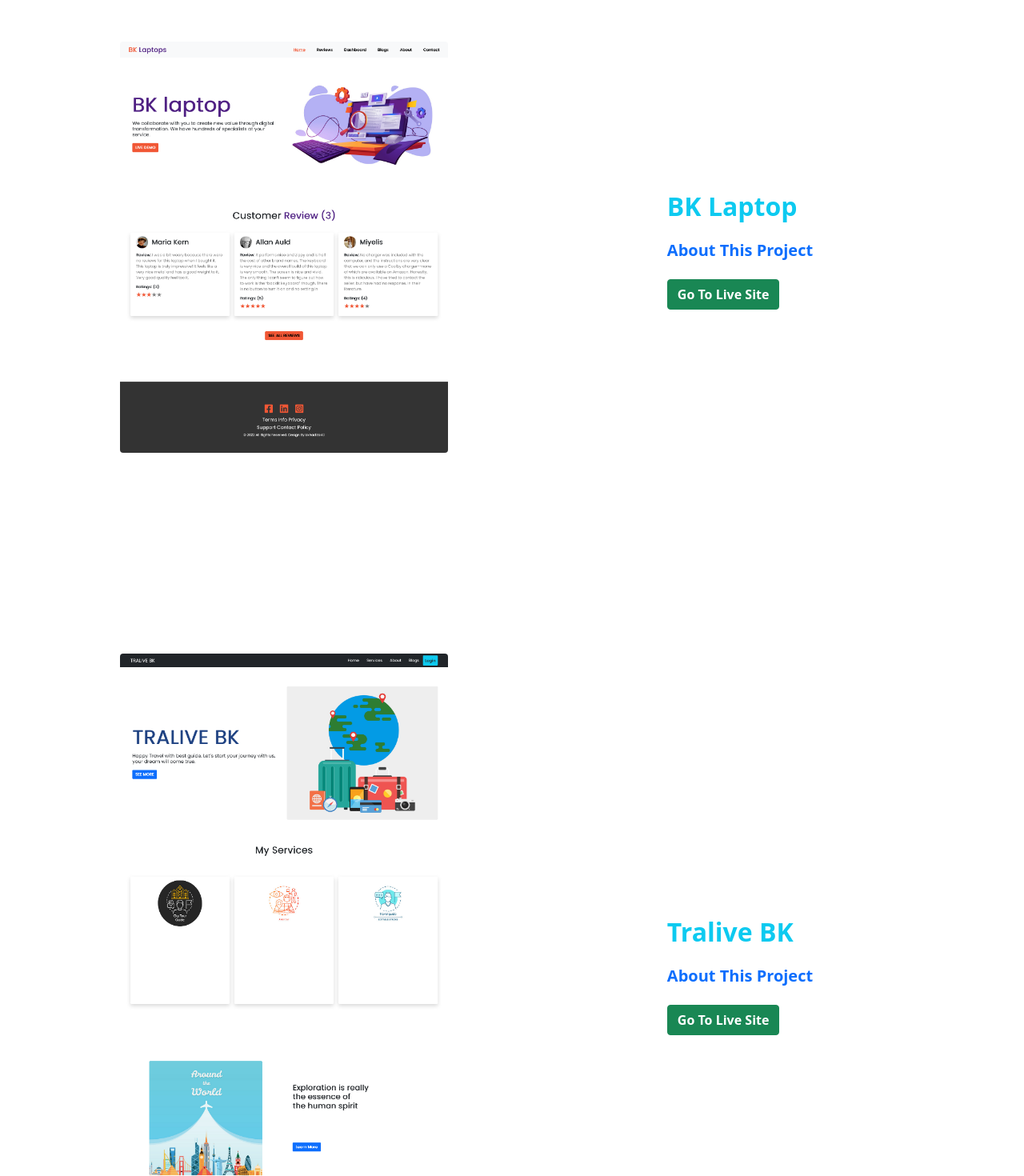
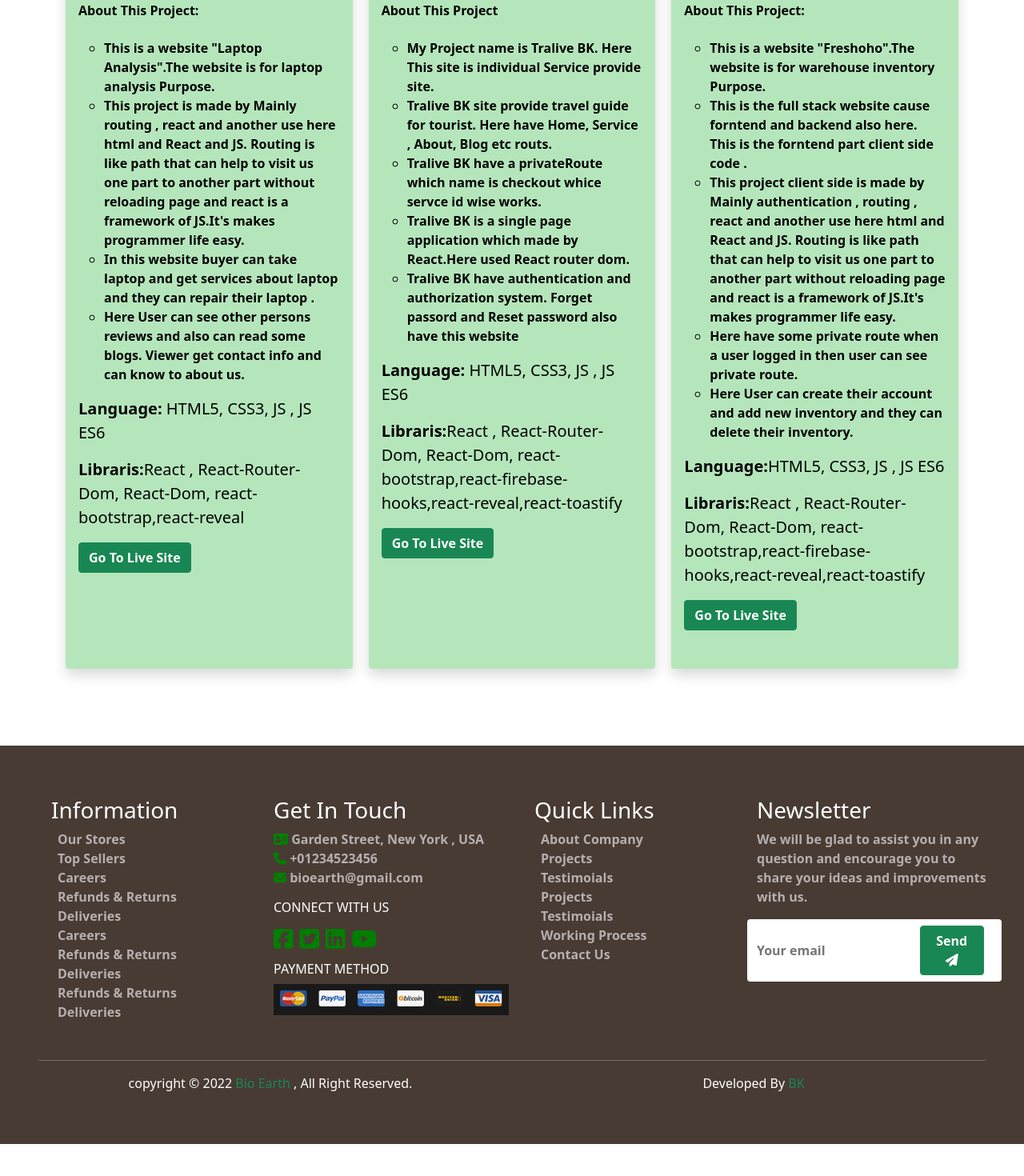
Before and after one commit to khadiza21/-manufacturer-website-client-as-12, a React (Create React App) app: page /developerimg in a window 1280 px wide. Shown: the part 300-1770 px from the top of the page at 80% size. After the commit the page ends 1730 px from the top, so only its background shows below. Built offline with nearby package versions, Linux system fonts and the light colour scheme; no server answers.

Commit message:
more pages add

```diff
--- /dev/null
+++ b/src/components/pages/BkPortfolio/Projects.css
@@ -0,0 +1,25 @@
+.projects-container {
+    display: grid;
+    grid-template-columns: repeat(3, 1fr);
+    gap: 20px;
+  }
+  .projects-info {
+    background-color: #98dda1b7;
+    color: #000000;
+  }
+
+  @media screen and (max-width: 1100px) {
+    .projects-container {
+      grid-template-columns: repeat(2, 1fr);
+    }
+  }
+  @media screen and (max-width: 700px) {
+    .projects-container {
+      grid-template-columns: repeat(1, 1fr);
+    }
+  }
+  .text li{
+      color :black;
+      list-style:circle;
+      cursor:default;
+  }
--- a/src/components/pages/BkPortfolio/Projects.js
+++ b/src/components/pages/BkPortfolio/Projects.js
@@ -1,40 +1,55 @@
 import React from "react";
-import warehouse from "../../../images/live-site/Freshoho.png";
-import tralive from "../../../images/live-site/Tralive BK.png";
-import laptop from "../../../images/live-site/BK Laptop Analysis.png";
-import { Col, Container, Row } from "react-bootstrap";
+import "./Projects.css";
+// import warehouse from "../../../images/live-site/Freshoho.png";
+// import tralive from "../../../images/live-site/Tralive BK.png";
+// import laptop from "../../../images/live-site/BK Laptop Analysis.png";
 import { Fade } from "react-reveal";
 
 const Projects = () => {
   return (
-    <Container className="container my-5 py-3">
-      <div>
-        <Row>
-          <Col
-            xs={12}
-            md={6}
-            className=" d-flex justify-content-center my-3 align-items-center "
-          >
-            <img className="img-fluid rounded h-75" src={laptop} alt="" />
-          </Col>
-
-          <Col
-            xs={12}
-            md={6}
-            className="d-flex justify-content-center my-3 align-items-center "
-          >
-            <div className="px-4  text-justify">
+    <div className="container projects-container mb-5 pb-5">
+      <div className="shadow rounded p-3 py-5 projects-info">
         <Fade bottom>
-                <h2 className="my-2 text-info fs-2 fw-bold pb-3">BK Laptop</h2>
+          <h2 className="my-2 fs-2 fw-bold pb-3 text-center">BK Laptop</h2>
         </Fade>
         <Fade top>
-                <h5 className="my-2 text-primary fw-bold pb-3 ">
-                  About This Project{" "}
-                </h5>
+          <h6 className="my-2  fw-bold pb-3 ">About This Project: </h6>
         </Fade>
         <Fade bottom>
-                <Fade top></Fade>
-                <Fade bottom></Fade>
+          <Fade top>
+            <ul className="text fw-bold">
+              <li>
+                This is a website "Laptop Analysis".The website is for laptop
+                analysis Purpose.
+              </li>
+              <li>
+                This project is made by Mainly routing , react and another use
+                here html and React and JS. Routing is like path that can help
+                to visit us one part to another part without reloading page and
+                react is a framework of JS.It's makes programmer life easy.
+              </li>
+              <li>
+                In this website buyer can take laptop and get services about
+                laptop and they can repair their laptop .
+              </li>
+              <li>
+                Here User can see other persons reviews and also can read some
+                blogs. Viewer get contact info and can know to about us.
+              </li>
+            </ul>
+          </Fade>
+          <Fade bottom>
+            <p className="fs-5">
+              {" "}
+              <span className="fw-bold">Language:</span>  <span  className="fs-5">HTML5, CSS3, JS , JS
+              ES6</span>
+            </p>
+            <p className="fs-5">
+              <span className="fw-bold">Libraris:</span>
+              <span  className="fs-5">React , React-Router-Dom, React-Dom, react-bootstrap,react-reveal</span>
+
+            </p>
+          </Fade>
         </Fade>
 
         <button className="btn btn-success text-light fw-bold btn-link text-decoration-none">
@@ -48,37 +63,52 @@ const Projects = () => {
           </a>
         </button>
       </div>
-          </Col>
-        </Row>
-      </div>
 
-      <div>
-        <Row>
-          <Col
-            xs={12}
-            md={6}
-            className=" d-flex justify-content-center my-3 align-items-center "
-          >
-            <img className="img-fluid rounded h-75" src={tralive} alt="" />
-          </Col>
-
-          <Col
-            xs={12}
-            md={6}
-            className="d-flex justify-content-center my-3 align-items-center "
-          >
-            <div className="px-4  text-justify">
+      <div className="shadow rounded p-3 py-5 projects-info">
         <Fade bottom>
-                <h2 className="my-2 text-info fs-2 fw-bold pb-3">Tralive BK</h2>
+          <h2 className="my-2  fs-2 fw-bold pb-3 text-center ">Tralive BK</h2>
         </Fade>
         <Fade top>
-                <h5 className="my-2 text-primary fw-bold pb-3 ">
-                  About This Project{" "}
-                </h5>
+          <h6 className="my-2  fw-bold pb-3 ">About This Project </h6>
         </Fade>
         <Fade bottom>
-                <Fade top></Fade>
-                <Fade bottom></Fade>
+          <Fade top>
+            <ul className="text fw-bold">
+              <li>
+                My Project name is Tralive BK. Here This site is individual
+                Service provide site.
+              </li>
+              <li>
+                Tralive BK site provide travel guide for tourist. Here have
+                Home, Service , About, Blog etc routs.
+              </li>
+              <li>
+                Tralive BK have a privateRoute which name is checkout whice
+                servce id wise works.
+              </li>
+              <li>
+                Tralive BK is a single page application which made by React.Here
+                used React router dom.
+              </li>
+              <li>
+                Tralive BK have authentication and authorization system. Forget
+                passord and Reset password also have this website
+              </li>
+            </ul>
+          </Fade>
+          <Fade bottom>
+            <p className="fs-5">
+              {" "}
+              <span className="fw-bold">Language:</span>  <span  className="fs-5">HTML5, CSS3, JS , JS
+              ES6</span>
+            </p>
+            <p className="fs-5">
+              <span className="fw-bold">Libraris:</span>
+              <span  className="fs-5">React , React-Router-Dom, React-Dom,
+              react-bootstrap,react-firebase-hooks,react-reveal,react-toastify</span>
+
+            </p>
+          </Fade>
         </Fade>
 
         <button className="btn btn-success text-light fw-bold btn-link text-decoration-none">
@@ -92,37 +122,59 @@ const Projects = () => {
           </a>
         </button>
       </div>
-          </Col>
-        </Row>
-      </div>
 
-      <div>
-        <Row>
-          <Col
-            xs={12}
-            md={6}
-            className=" d-flex justify-content-center my-3 align-items-center "
-          >
-            <img className="img-fluid rounded h-75" src={warehouse} alt="" />
-          </Col>
-
-          <Col
-            xs={12}
-            md={6}
-            className="d-flex justify-content-center my-3 align-items-center "
-          >
-            <div className="px-4  text-justify">
+      <div className="shadow rounded p-3 py-5 projects-info">
         <Fade bottom>
-                <h2 className="my-2 text-info fs-2 fw-bold pb-3">Freshoho</h2>
+          <h2 className="my-2  fs-2 fw-bold pb-3 text-center ">Freshoho</h2>
         </Fade>
         <Fade top>
-                <h5 className="my-2 text-primary fw-bold pb-3 ">
-                  About This Project{" "}
-                </h5>
+          <h6 className="my-2 fw-bold pb-3 ">About This Project: </h6>
         </Fade>
         <Fade bottom>
-                <Fade top></Fade>
-                <Fade bottom></Fade>
+          <Fade top>
+            <ul className="text fw-bold">
+              <li>
+                This is a website "Freshoho".The website is for warehouse
+                inventory Purpose.
+              </li>
+              <li>
+                This is the full stack website cause forntend and backend also
+                here. This is the forntend part client side code .
+              </li>
+              <li>
+                This project client side is made by Mainly authentication ,
+                routing , react and another use here html and React and JS.
+                Routing is like path that can help to visit us one part to
+                another part without reloading page and react is a framework of
+                JS.It's makes programmer life easy.
+              </li>
+              <li>
+                Here have some private route when a user logged in then user can
+                see private route.
+              </li>
+              <li>
+                Here User can create their account and add new inventory and
+                they can delete their inventory.
+              </li>
+            </ul>
+          </Fade>
+          <Fade bottom>
+            <p className="fs-5">
+              {" "}
+              <span className="fw-bold">Language:</span>
+              <span  className="fs-5">HTML5, CSS3, JS , JS
+              ES6</span>
+
+            </p>
+            <p className="fs-5">
+              <span className="fw-bold">Libraris:</span>
+              <span className="fs-5">
+                  React , React-Router-Dom, React-Dom,
+              react-bootstrap,react-firebase-hooks,react-reveal,react-toastify
+              </span>
+
+            </p>
+          </Fade>
         </Fade>
 
         <button className="btn btn-success text-light fw-bold btn-link text-decoration-none">
@@ -136,10 +188,7 @@ const Projects = () => {
           </a>
         </button>
       </div>
-          </Col>
-        </Row>
     </div>
-    </Container>
   );
 };
 
--- a/src/components/pages/BuyTool/BuyTool.js
+++ b/src/components/pages/BuyTool/BuyTool.js
@@ -15,10 +15,11 @@ const BuyTool = () => {
     const url = `http://localhost:5000/tools/${id}`;
     fetch(url)
       .then((res) => res.json())
-      .then((tdata) => setTool(tdata));
+      .then((data) => setTool(data));
   }, []);
 
   const onSubmit = (data) => {
+
     console.log(data);
     const url = `http://localhost:5000/orders`;
     fetch(url, {
@@ -30,7 +31,7 @@ const BuyTool = () => {
     })
       .then((res) => res.json())
       .then((addOrder) => {
-       // console.log(addOrder, user.email, user.uid);
+        // console.log(addOrder, user.email, user.uid);
 
         toast("Oder Added Successfully...");
       });
@@ -95,20 +96,27 @@ const BuyTool = () => {
             className="mb-3 py-2 ps-2"
             {...register("displayName")}
           />
-
-          {/* <input
+          <label htmlFor="Description" className="text-success">
+            Description
+          </label>
+          <textarea
             className="mb-3 py-2"
-            value={tool.id}
-            {...register("id", { required: true, maxLength: 20 })}
-          /> */}
+            value={tool?.description}
+            {...register("description")}
+          />
 
           <input
-            className="mb-3 py-2"
-            value={tool.name}
+            name="name"
+            value={tool?.name}
+            className="mb-3 py-2 ps-2"
             {...register("name")}
           />
 
-          <input className="mb-3 py-2" value={tool.img} {...register("img")} />
+          <input
+            className="mb-3 py-2 ps-2"
+            value={tool.img}
+            {...register("img")}
+          />
           <label htmlFor="Size" className="text-success">
             Size
           </label>
@@ -117,14 +125,7 @@ const BuyTool = () => {
             value={tool.size}
             {...register("size")}
           />
-          <label htmlFor="Description" className="text-success">
-            Description
-          </label>
-          <textarea
-            className="mb-3 py-2"
-            value={tool.description}
-            {...register("description")}
-          />
+
           <label htmlFor="Vendor" className="text-success">
             Vendor
           </label>
```
Also changed, not shown: src/components/pages/BkPortfolio/Education.js (+11 -0 lines). Lines whose indentation alone changed are shown as unchanged.
